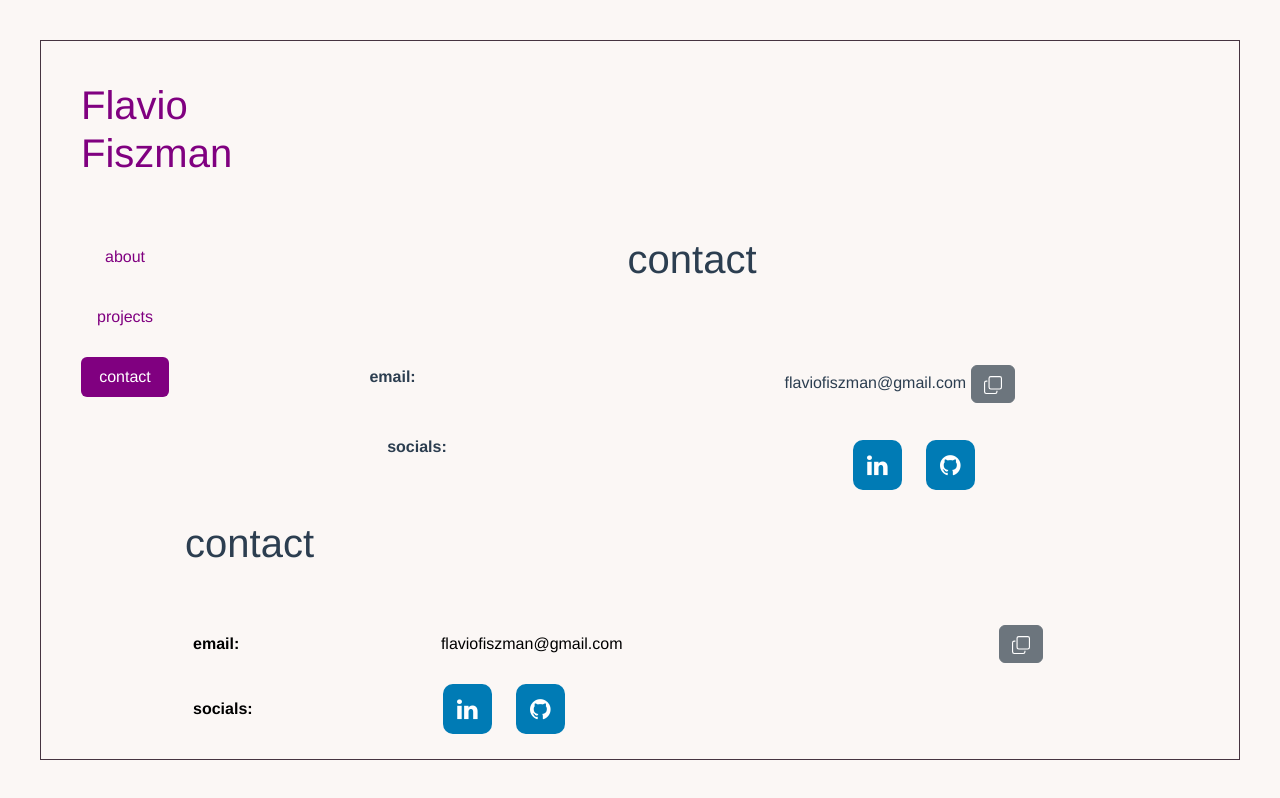
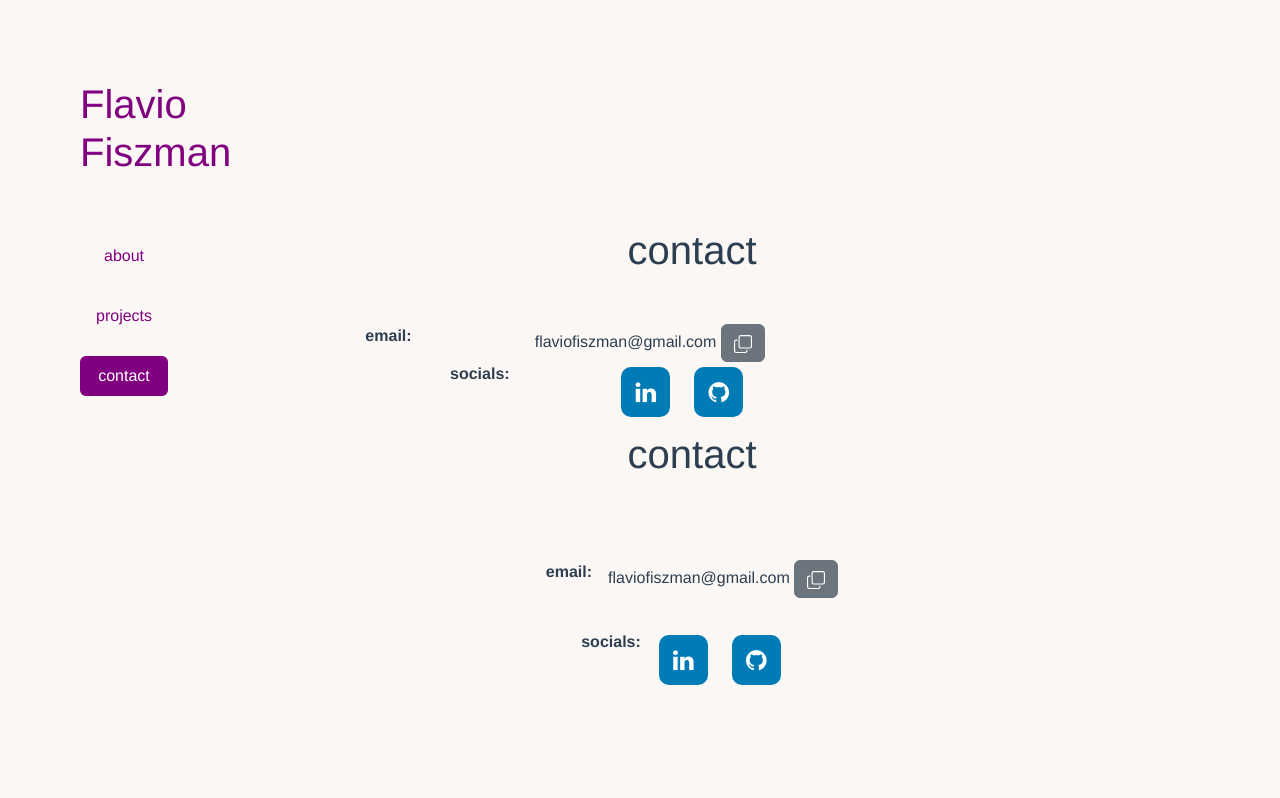
Before and after one commit to gitfla/portfolio, a Vue app: page / in a window 1280 px wide. Both pictures are taken after a click on the tab "contact". Built offline with nearby package versions, Linux system fonts and the light colour scheme.

Commit message:
removing border

```diff
--- a/src/App.vue
+++ b/src/App.vue
@@ -1,15 +1,21 @@
 <template>
-    <MyBorder/>
+  <div class="myPadding">
+    <MyName/>
+    <MyTabs/>
+  </div>
 </template>
 
 
 <script>
-import MyBorder from './components/MyBorder.vue';
+import MyName from './components/MyName.vue';
+import MyTabs from './components/MyTabs.vue';
+
 
 export default {
   name: 'App',
   components: {
-    MyBorder,
+    MyName,
+    MyTabs
   }
 }
 </script>
@@ -21,7 +27,11 @@ export default {
   -moz-osx-font-smoothing: grayscale;
   color: #2c3e50;
   background-color: #fbf7f5;
-  height: 100vh;
+  min-height: 100vh;
 }
 
+
+.myPadding {
+  padding: 10vh;
+}
 </style>
--- a/src/components/ContactTab.vue
+++ b/src/components/ContactTab.vue
@@ -4,10 +4,45 @@
       <font-awesome-icon class="custom-alert-icon" icon="check" />Link copied to clipboard
   </div>
 
-  <div class="ContactTab d-flex bd-highlight mb-3 justify-content-around first-row">
+
+  <div class="container">
+  <div class="row justify-content-center">
+    <h1 class="col col-auto">
+      contact
+    </h1>
+  </div>
+  <div class="row justify-content-center">
+    <div class="col col-md-2 col-3">
+      <strong>email:</strong>
+    </div>
+    <div class="col col-md-6 col-7">
+      {{email}}
+      <button type="button" class="btn btn-secondary" @click="copyToClipboard">
+            <svg xmlns="http://www.w3.org/2000/svg" width="18" height="18" fill="currentColor" class="bi bi-copy" viewBox="0 0 16 16">
+              <path fill-rule="evenodd" d="M4 2a2 2 0 0 1 2-2h8a2 2 0 0 1 2 2v8a2 2 0 0 1-2 2H6a2 2 0 0 1-2-2zm2-1a1 1 0 0 0-1 1v8a1 1 0 0 0 1 1h8a1 1 0 0 0 1-1V2a1 1 0 0 0-1-1zM2 5a1 1 0 0 0-1 1v8a1 1 0 0 0 1 1h8a1 1 0 0 0 1-1v-1h1v1a2 2 0 0 1-2 2H2a2 2 0 0 1-2-2V6a2 2 0 0 1 2-2h1v1z"/>
+            </svg>
+          </button>
+    </div>
+  </div>
+  <div class="row justify-content-center">
+    <div class="col col-2">
+      <strong>socials:</strong>
+    </div>
+    <div class="col col-4">
+      <span class="social-button">
+            <a href="https://www.google.com.br" class="fa fa-linkedin"></a>
+          </span>
+          <span class="social-button">
+            <a href="https://www.google.com.br" class="fa fa-github"></a>
+          </span>
+    </div>
+  </div>
+</div>
+
+  <div class="ContactTab d-flex bd-highlight mb-3 justify-content-center first-row">
       <h1 class="p-2 bd-highlight"> contact </h1>
   </div>
-  <div class="d-flex bd-highlight mb-3 justify-content-around">
+  <div class="d-flex bd-highlight mb-3 justify-content-center">
     <div class=" p-2 bd-highlight">
       <b>email:</b>
     </div>
@@ -20,7 +55,7 @@
           </button>
     </div>
   </div>
-  <div class="d-flex bd-highlight mb-3 justify-content-around">
+  <div class="d-flex bd-highlight mb-3 justify-content-center">
     <div class=" p-2 bd-highlight">
       <b>socials:</b>
     </div>
@@ -34,41 +69,6 @@
     </div>
   </div>
 
-  <div class="ContactTab">
-    <h1>contact</h1>
-    <table class="table table-borderless">
-      <tbody>
-        <tr>
-          <td>
-           <b>email:</b>
-         </td>
-         <td>
-          {{email}}
-        </td>
-        <td>
-          <button type="button" class="btn btn-secondary" @click="copyToClipboard">
-            <svg xmlns="http://www.w3.org/2000/svg" width="18" height="18" fill="currentColor" class="bi bi-copy" viewBox="0 0 16 16">
-              <path fill-rule="evenodd" d="M4 2a2 2 0 0 1 2-2h8a2 2 0 0 1 2 2v8a2 2 0 0 1-2 2H6a2 2 0 0 1-2-2zm2-1a1 1 0 0 0-1 1v8a1 1 0 0 0 1 1h8a1 1 0 0 0 1-1V2a1 1 0 0 0-1-1zM2 5a1 1 0 0 0-1 1v8a1 1 0 0 0 1 1h8a1 1 0 0 0 1-1v-1h1v1a2 2 0 0 1-2 2H2a2 2 0 0 1-2-2V6a2 2 0 0 1 2-2h1v1z"/>
-            </svg>
-          </button>
-        </td>
-      </tr>
-      <tr>
-        <td>
-          <b>socials:</b>
-        </td>
-        <td>
-          <span class="social-button">
-            <a href="https://www.google.com.br" class="fa fa-linkedin"></a>
-          </span>
-          <span class="social-button">
-            <a href="https://www.google.com.br" class="fa fa-github"></a>
-          </span>
-        </td>
-      </tr>
-    </tbody>
-  </table>
-</div>
 </template>
 
 <script>
```
